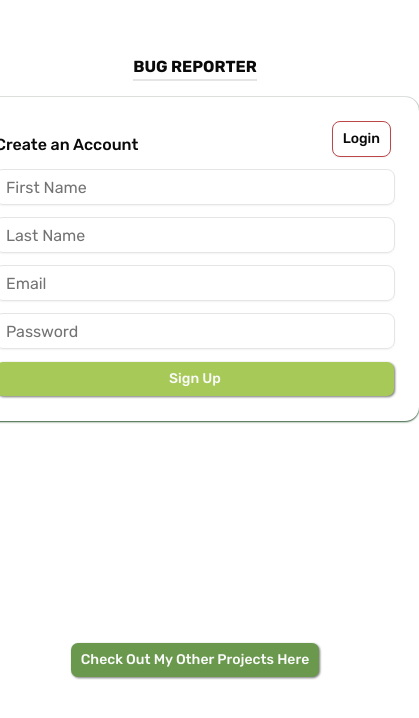
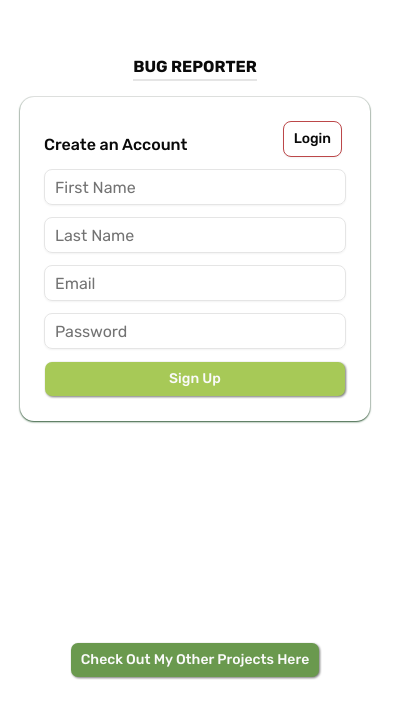
Before and after one commit to BenLaneSoloDev/BugReporter-Fe, a React (Vite) app in the folder BugReporterFe/: page /signup in a window 390 px wide. Shown: the part 126-844 px from the top of the page, 419 px wide, since content can reach past the window. Built offline with nearby package versions, Linux system fonts and the light colour scheme.

Commit message:
feat: Login & Signup Pages Responsive

```diff
--- a/BugReporterFe/src/pages/login/login.tsx
+++ b/BugReporterFe/src/pages/login/login.tsx
@@ -53,9 +53,9 @@
 
   return (
     <div className="flex flex-col h-dvh items-center justify-center mx-5">
-      <div className="flex flex-col justify-center h-full">
+      <div className="flex flex-col justify-center h-full w-full">
         <a onClick={() => navigate("/")} className="uppercase self-center font-bold border-b-2 mb-4 cursor-pointer hover:text-cc-green-3 transition-colors duration-200">Bug Reporter</a>
-        <Card className="w-full min-w-md max-w-md">
+        <Card className="w-full max-w-md self-center">
           <form onSubmit={handleSubmit(onSubmit)}>
             <CardHeader>
               <div className="flex flex-row justify-between items-end">
--- a/BugReporterFe/src/pages/signup/signup.tsx
+++ b/BugReporterFe/src/pages/signup/signup.tsx
@@ -71,9 +71,9 @@
 
   return (
     <div className="flex flex-col justify-center h-dvh items-center mx-5">
-      <div className="flex flex-col justify-center h-full">
+      <div className="flex flex-col justify-center h-full w-full">
         <a onClick={() => navigate("/")} className="uppercase self-center font-bold border-b-2 mb-4 cursor-pointer hover:text-cc-green-3 transition-colors duration-200">Bug Reporter</a>
-        <Card className="w-full min-w-md max-w-md">
+        <Card className="w-full max-w-md self-center">
           <form onSubmit={handleSubmit(onSubmit)}>
             <CardHeader>
               <div className="flex flex-row justify-between items-end">
```
